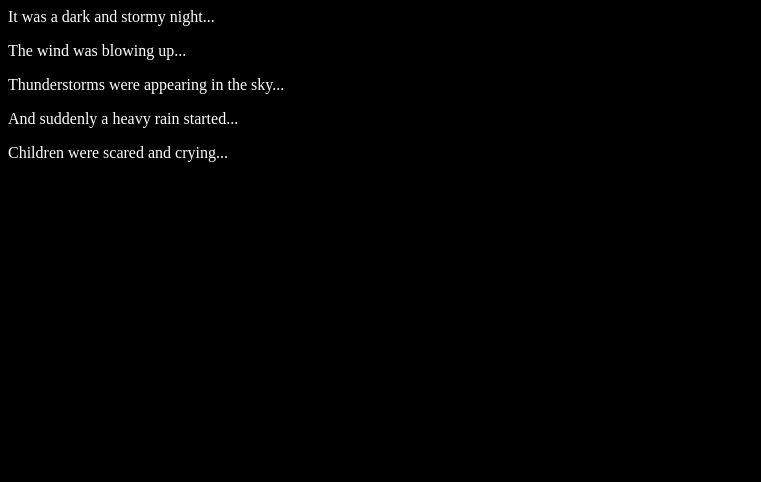
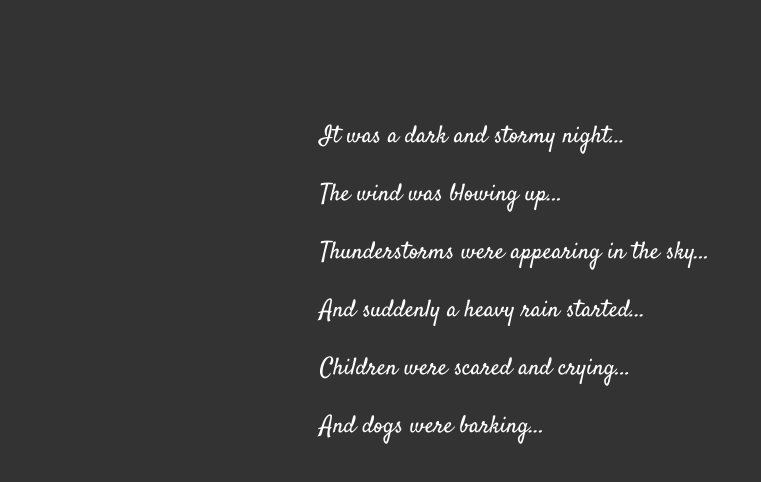
Before and after one commit to amukanya/fireside-story, a plain HTML site: page index.html in a window 1280 px wide. Shown: the whole page, without its empty margins (0-761 px from the left). Drawn offline with Linux system fonts and the light colour scheme.

Commit message:
Added fifth line

```diff
--- a/index.html
+++ b/index.html
@@ -1,6 +1,7 @@
 <html>
   <head>
     <link rel="stylesheet" type="text/css" href="style.css">
+    <link href="https://fonts.googleapis.com/css?family=Satisfy" rel="stylesheet">
   </head>
   <body>
     <p>It was a dark and stormy night...</p>
@@ -8,5 +9,6 @@
     <p>Thunderstorms were appearing in the sky...</p>
     <p>And suddenly a heavy rain started...</p>
     <p>Children were scared and crying...</p>
+    <p>And dogs were barking...</p>
   </body>
 </html>
--- a/style.css
+++ b/style.css
@@ -1,4 +1,7 @@
 body {
     color: white;
-    background-color: black;
+    background-color: #333;
+    font-size: 150%;
+    font-family: 'Satisfy', cursive;
+    margin: 5em 25%;
   }
```
